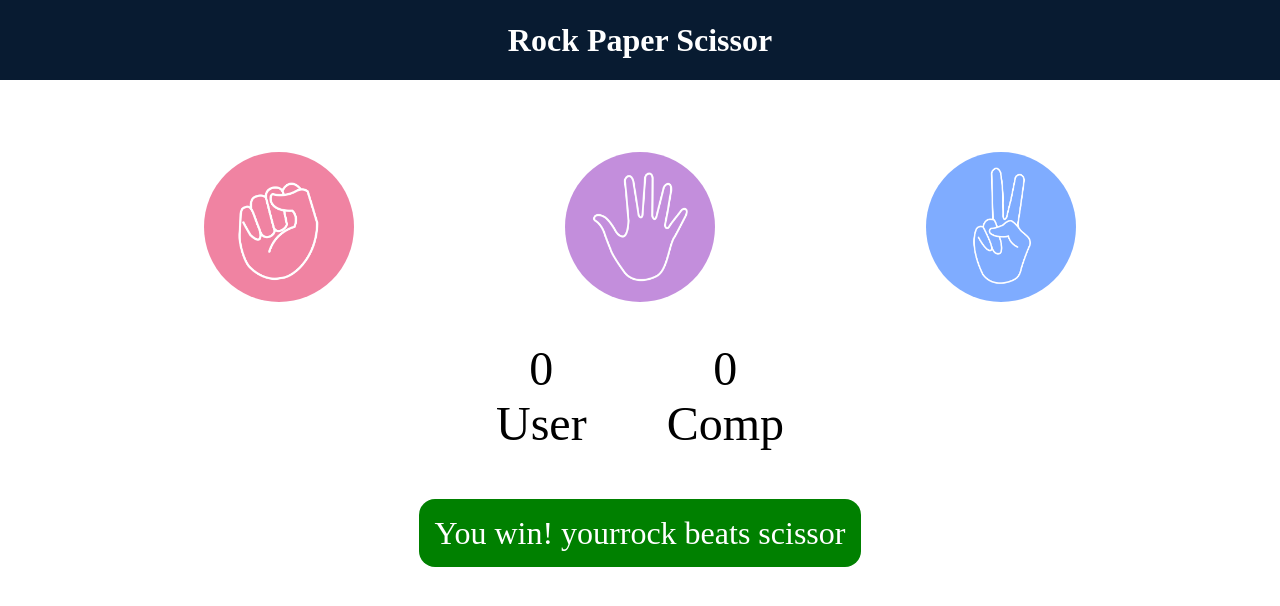
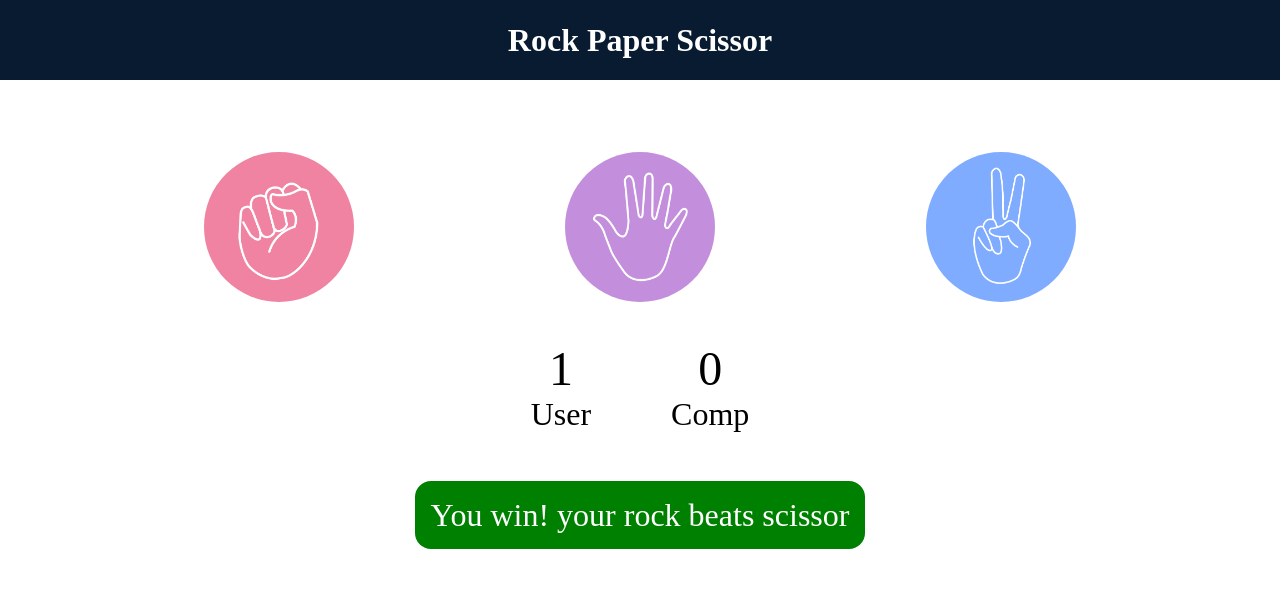
Before and after one commit to mohit22500/Stone_Papar_Scissor_Game, a plain HTML site: page index.html in a window 1280 px wide. Both pictures are taken after a click on the element 278 px from the left and 226 px from the top of the page. Drawn offline with Linux system fonts and the light colour scheme.

Commit message:
Final update

```diff
--- a/index.html
+++ b/index.html
@@ -22,12 +22,12 @@
     </div>
 
     <div class="score-board">
-        <div class="score" id="user-score">
-            <p>0</p>
+        <div class="score" >
+            <p id="user-score">0</p>
             <p>User</p>
         </div>
-        <div class="score" id="comp-score">
-            <p>0</p>
+        <div class="score">
+            <p id="comp-score">0</p>
             <p>Comp</p>
         </div>
     </div>
--- a/index.js
+++ b/index.js
@@ -4,7 +4,7 @@ let compScore=0;
 const choices=document.querySelectorAll(".choice");
 const msg = document.querySelector("#msg");
 const userScorePara = document.querySelector("#user-score");
-const userCompPara = document.querySelector("#comp-score");
+const compScorePara = document.querySelector("#comp-score");
 
 const genCompChoice = () => {
 
@@ -15,7 +15,7 @@ const genCompChoice = () => {
 };
 
 const drawGame = () =>{
-    console.log("Game was draw");
+
     msg.innerText = "Game was draw! Play again.";
     msg.style.backgroundColor = "#081b31";
 };
@@ -23,19 +23,22 @@ const drawGame = () =>{
 const showWinner = (userWin, userChoice, compChoice) => {
     if(userWin){
         userScore++;
-        console.log("You win")
-        msg.innerText = `You win! your${userChoice} beats ${compChoice}`;
+        userScorePara.innerText=userScore;
+
+        msg.innerText = `You win! your ${userChoice} beats ${compChoice}`;
         msg.style.backgroundColor = "green";
     }
     else{
-        console.log("You loose")
+        compScore++;
+        compScorePara.innerText=compScore;
+
         msg.innerText = `You loose! ${compChoice} beats your ${userChoice}`;
         msg.style.backgroundColor = "red";
     }
 };
 
 const playGame = (userChoice) => {
-    console.log("user choice = ",userChoice);
+
 
     const compChoice = genCompChoice();
     console.log("comp choice = ",compChoice);
@@ -63,7 +66,7 @@ const playGame = (userChoice) => {
 };
 
 choices.forEach((choice)=>{
-    console.log(choice);
+
     choice.addEventListener("click", () => {
 
         const userChoice = choice.getAttribute("id");
```
